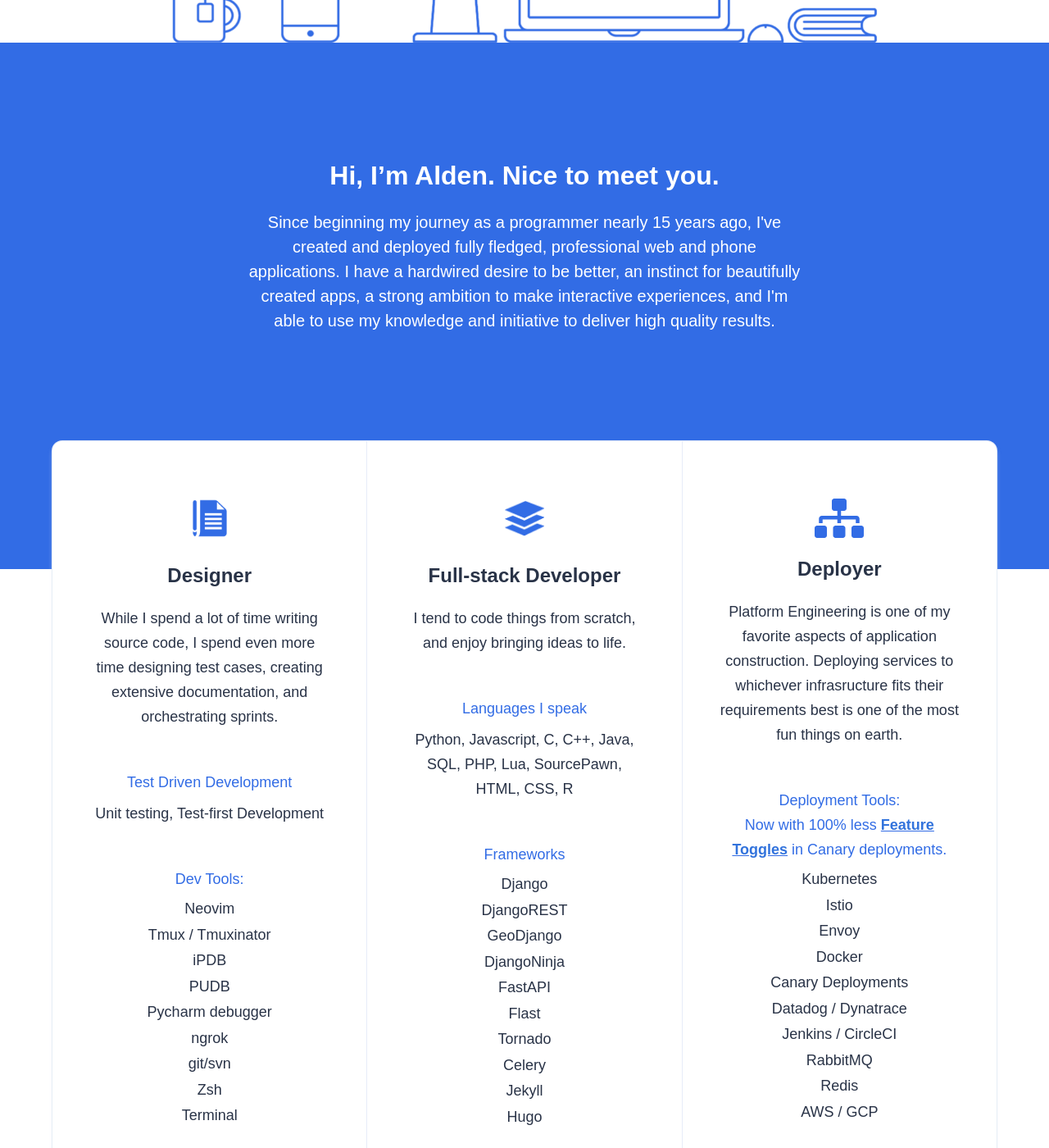
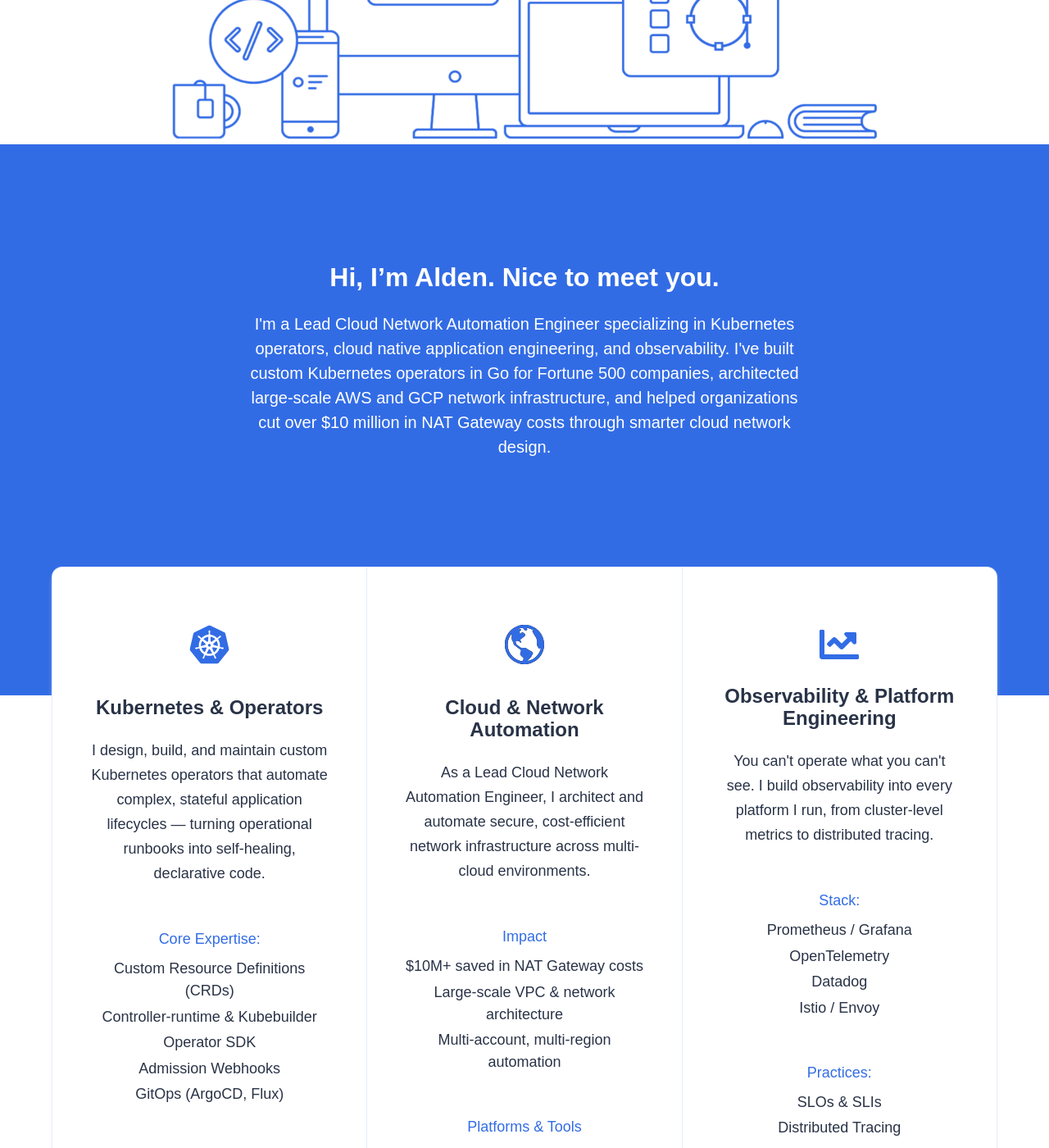
Before and after one commit to aldenjenkins/aldenjenkins.com, a Jekyll site: the page built from index.html, in a window 1280 px wide and 1400 px high, scrolled down 967 px. Shown: the whole window at 82% size. Built offline with Jekyll 4.4.1, drawn with Linux system fonts in a browser that asks for light colours; nearby versions of some CDN libraries; some web fonts are replaced; some of the changed text lies outside the part shown.

Commit message:
chore: remove UA

```diff
--- a/_includes/headportfolio.html
+++ b/_includes/headportfolio.html
@@ -1,4 +1,4 @@
-<Chromium!DOCTYPE html>
+<!DOCTYPE html>
 <html>
   <head>
     <title>Alden Jenkins | {{ page.title }}
@@ -9,8 +9,8 @@
     <meta property="og:title" content="{{ site.owner.name }}">
     <meta name="author" content="{{ site.owner.name }}">
     <meta property="og:locale" content="en_US">
-    <meta name="description" content="Designer, Developer &amp; Deployer">
-    <meta property="og:description" content="Designer, Developer &amp; Deployer">
+    <meta name="description" content="Cloud Native Engineer &amp; Kubernetes Specialist">
+    <meta property="og:description" content="Cloud Native Engineer &amp; Kubernetes Specialist">
     <link rel="canonical" href="https://aldenjenkins.com">
     <meta property="og:url" content="https://aldenjenkins.com">
     <meta property="og:site_name" content="Alden Jenkins">
@@ -19,13 +19,13 @@
     <meta name="twitter:site" content="">
     <meta name="twitter:creator" content="@{{ site.owner.twitter }}">
     <meta name="twitter:title" content="{{ site.owner.name }}">
-    <meta name="twitter:description" content="Designer, Developer &amp; Deployer. I design, build, and operate highly scalable web services, and I love what I do.">
+    <meta name="twitter:description" content="Cloud Native Engineer &amp; Kubernetes Specialist. I build, operate, and automate Kubernetes platforms and cloud infrastructure at scale.">
     <meta name="twitter:image" content="https://aldenjenkins.com/img/og_thumbnail.png">
     <meta name="twitter:image:alt" content="{{ site.owner.name }}">
     <link href="../favicon.ico" rel="shortcut icon" type="image/x-icon">
     <link rel="stylesheet" href="/assets/css/main.css">
     <script type="application/ld+json">
-        {"@context":"http://schema.org","@type":"WebSite","name":"{{ site.owner.name }}","headline":"{{ site.owner.name }}","author":{"@type":"Person","name":"{{ site.owner.name }}"},"description":"Designer, Developer &amp; Deployer","url":"https://aldenjenkins.com/"}
+        {"@context":"http://schema.org","@type":"WebSite","name":"{{ site.owner.name }}","headline":"{{ site.owner.name }}","author":{"@type":"Person","name":"{{ site.owner.name }}"},"description":"Cloud Native Engineer &amp; Kubernetes Specialist","url":"https://aldenjenkins.com/"}
     </script>
     <script defer="" src="https://use.fontawesome.com/releases/v5.0.6/js/all.js"></script>
   </head>
--- a/index.html
+++ b/index.html
@@ -1,6 +1,6 @@
 ---
 layout: portfolio
-title: Designer, Developer &amp; Deployer
+title: Cloud Native Engineer &amp; Kubernetes Specialist
 ---
 
 <nav class="navbar is-transparent">
@@ -9,7 +9,7 @@ title: Designer, Developer &amp; Deployer
             <a class="navbar-item" href="/"
                 ><img
                     src="/assets/img/aldenlogo.svg"
-                    alt="Alden Jenkins | Designer, Developer &amp; Deployer"
+                    alt="Alden Jenkins | Cloud Native Engineer &amp; Kubernetes Specialist"
                     height="48"
             /></a>
         </div>
@@ -36,10 +36,10 @@ title: Designer, Developer &amp; Deployer
                     <h1
                         class="title is-spaced is-size-1-desktop is-size-2-tablet is-size-3-mobile"
                     >
-                        Designer, Developer &amp; Deployer
+                        Cloud Native Engineer &amp; Kubernetes Specialist
                     </h1>
                     <h2 class="subtitle is-size-4-desktop">
-                        I design, build, and operate highly scalabe web services, and I love what I do.
+                        I build, operate, and automate Kubernetes platforms and cloud infrastructure at scale &mdash; and I love what I do.
                     </h2>
                     <aside class="logo">
                         <a href="/blog">
@@ -65,13 +65,14 @@ title: Designer, Developer &amp; Deployer
                     Hi, I’m Alden. Nice to meet you.
                 </h1>
                 <h2 class="subtitle is-size-5-desktop">
-                    Since beginning my journey as a programmer nearly 15 years
-                    ago, I've created and deployed fully fledged, professional
-                    web and phone applications. I have a hardwired desire to be
-                    better, an instinct for beautifully created apps, a strong
-                    ambition to make interactive experiences, and I'm able to
-                    use my knowledge and initiative to deliver high quality
-                    results.
+                    I'm a Lead Cloud Network Automation Engineer specializing
+                    in Kubernetes operators, cloud native application
+                    engineering, and observability. I've built custom
+                    Kubernetes operators in Go for Fortune 500 companies,
+                    architected large-scale AWS and GCP network
+                    infrastructure, and helped organizations cut over $10
+                    million in NAT Gateway costs through smarter cloud
+                    network design.
                 </h2>
             </div>
         </div>
@@ -86,143 +87,103 @@ title: Designer, Developer &amp; Deployer
                         <figure class="image">
                             <img
                                 class="is-skill-icon"
-                                src="/assets/img/pen_ruler.png"
+                                src="/assets/img/k8s.svg"
                             />
                         </figure>
-                        <h1 class="title is-size-4 is-spaced">Designer</h1>
+                        <h1 class="title is-size-4 is-spaced">Kubernetes &amp; Operators</h1>
                         <p>
-                            While I spend a lot of time writing source code, I
-                            spend even more time designing test cases, creating
-                            extensive documentation, and orchestrating sprints.
+                            I design, build, and maintain custom Kubernetes
+                            operators that automate complex, stateful
+                            application lifecycles &mdash; turning operational
+                            runbooks into self-healing, declarative code.
                         <p
                             class="list-title has-text-primary has-text-weight-normal"
                         >
-                            Test Driven Development
-                        </p>
-                        <p>Unit testing, Test-first Development</p>
-                        <p
-                            class="list-title has-text-primary has-text-weight-normal"
-                        >
-                            Dev Tools:
+                            Core Expertise:
                         </p>
                         <ul>
-                            <li>Neovim</li>
-                            <li>Tmux / Tmuxinator</li>
-                            <li>iPDB</li>
-                            <li>PUDB</li>
-                            <li>Pycharm debugger</li>
-                            <li>ngrok</li>
-                            <li>git/svn</li>
-                            <li>Zsh</li>
-                            <li>Terminal</li>
+                            <li>Custom Resource Definitions (CRDs)</li>
+                            <li>Controller-runtime &amp; Kubebuilder</li>
+                            <li>Operator SDK</li>
+                            <li>Admission Webhooks</li>
+                            <li>GitOps (ArgoCD, Flux)</li>
                         </ul>
                         <p
                             class="list-title has-text-primary has-text-weight-normal"
                         >
-                            Design Tools:
+                            Primary Language:
                         </p>
-                        <ul>
-                            <li>Photoshop</li>
-                            <li>After Effects</li>
-                            <li>Premier</li>
-                            <li>Gimp</li>
-                            <li>Sketch</li>
-                        </ul>
+                        <p>Go</p>
                     </div>
                     <div class="column">
                         <figure class="image">
                             <img
                                 class="is-skill-icon"
-                                src="/assets/img/full_stack.png"
+                                src="/assets/img/earth.svg"
                             />
                         </figure>
                         <h1 class="title is-size-4 is-spaced">
-                            Full-stack Developer
+                            Cloud &amp; Network Automation
                         </h1>
                         <p>
-                            I tend to code things from scratch, and enjoy
-                            bringing ideas to life.
+                            As a Lead Cloud Network Automation Engineer, I
+                            architect and automate secure, cost-efficient
+                            network infrastructure across multi-cloud
+                            environments.
                         </p>
                         <p
                             class="list-title has-text-primary has-text-weight-normal"
                         >
-                            Languages I speak
+                            Impact
                         </p>
+                        <ul>
+                            <li>$10M+ saved in NAT Gateway costs</li>
+                            <li>Large-scale VPC &amp; network architecture</li>
+                            <li>Multi-account, multi-region automation</li>
+                        </ul>
+                        <p
+                            class="list-title has-text-primary has-text-weight-normal"
+                        >
+                            Platforms &amp; Tools
+                        </p>
+                        <ul>
+                            <li>AWS</li>
+                            <li>GCP</li>
+                            <li>Terraform</li>
+                            <li>Transit Gateway / Cloud NAT</li>
+                        </ul>
+                    </div>
+                    <div class="column">
+                        <i class="fa" style="font-size:48px;color:#326CE5"
+                            >&#xf201;</i
+                        >
+                        <h1 class="title is-size-4 is-spaced">Observability &amp; Platform Engineering</h1>
                         <p>
-                            Python, Javascript, C, C++, Java, SQL, PHP, Lua,
-                            SourcePawn, HTML, CSS, R
+                            You can't operate what you can't see. I build
+                            observability into every platform I run, from
+                            cluster-level metrics to distributed tracing.
                         </p>
                         <p
                             class="list-title has-text-primary has-text-weight-normal"
                         >
-                            Frameworks
+                            Stack:
                         </p>
                         <ul>
-                            <li>Django</li>
-                            <li>DjangoREST</li>
-                            <li>GeoDjango</li>
-                            <li>DjangoNinja</li>
-                            <li>FastAPI</li>
-                            <li>Flast</li>
-                            <li>Tornado</li>
-                            <li>Celery</li>
-                            <li>Jekyll</li>
-                            <li>Hugo</li>
+                            <li>Prometheus / Grafana</li>
+                            <li>OpenTelemetry</li>
+                            <li>Datadog</li>
+                            <li>Istio / Envoy</li>
                         </ul>
                         <p
                             class="list-title has-text-primary has-text-weight-normal"
                         >
-                            This web application is deployed entirely for free
-                            and
-                            <u
-                                ><b
-                                    ><a
-                                        href="/blog/what-is-a-serverless-backend/"
-                                        target="_blank"
-                                        >Serverless</a
-                                    ></b
-                                ></u
-                            >
-                            to Github Pages using Jekyll as a static site
-                            generator.
-                        </p>
-                    </div>
-                    <div class="column">
-                        <i class="fa" style="font-size:48px;color:#326CE5"
-                            >&#xf0e8;</i
-                        >
-                        <h1 class="title is-size-4 is-spaced">Deployer</h1>
-                        <p>
-                            Platform Engineering is one of my favorite aspects of application
-                            construction. Deploying services to whichever
-                            infrasructure fits their requirements best is one of
-                            the most fun things on earth.
-                        </p>
-                        <p
-                            class="list-title has-text-primary has-text-weight-normal"
-                        >
-                            Deployment Tools:<br />Now with 100% less
-                            <u
-                                ><b
-                                    ><a
-                                        href="https://en.wikipedia.org/wiki/Feature_toggle"
-                                        >Feature Toggles</a
-                                    ></b
-                                ></u
-                            >
-                            in Canary deployments.
+                            Practices:
                         </p>
                         <ul>
-                            <li>Kubernetes</li>
-                            <li>Istio</li>
-                            <li>Envoy</li>
-                            <li>Docker</li>
+                            <li>SLOs &amp; SLIs</li>
+                            <li>Distributed Tracing</li>
                             <li>Canary Deployments</li>
-                            <li>Datadog / Dynatrace</li>
-                            <li>Jenkins / CircleCI</li>
-                            <li>RabbitMQ</li>
-                            <li>Redis</li>
-                            <li>AWS / GCP</li>
+                            <li>GitOps</li>
                         </ul>
                     </div>
                 </div>
@@ -345,9 +306,9 @@ title: Designer, Developer &amp; Deployer
 >
     <div class="container">
         <h1 class="title is-spaced is-size-3-desktop is-size-4-mobile is-long">
-            My Interests, Hobbies, &amp; Lifestyle
+            My Homelab
         </h1>
-        <h2 class="subtitle is-size-5-desktop">Get to know me a little bit.</h2>
+        <h2 class="subtitle is-size-5-desktop">Where I test cloud native ideas before they hit production.</h2>
     </div>
 </section>
 <section class="section skills has-text-centered is-long-ish">
@@ -359,91 +320,40 @@ title: Designer, Developer &amp; Deployer
                         <figure class="image">
                             <img
                                 class="is-skill-icon"
-                                src="/assets/img/ai.svg"
+                                src="/assets/img/docker.svg"
                             />
                         </figure>
                         <h1 class="title is-size-4 is-spaced">
-                            Artificial Intelligence
+                            The Cluster
                         </h1>
+                        <p>
+                            My homelab runs Talos Linux &mdash; a minimal,
+                            immutable, API-managed Linux distribution
+                            purpose-built for Kubernetes &mdash; across a
+                            cluster of Intel NUCs.
+                        </p>
                         <p
                             class="list-title has-text-primary has-text-weight-normal"
                         >
-                            Proficient Practices:
+                            Setup:
                         </p>
                         <ul>
-                            <li>Genetic / Natural Selection</li>
-                            <li>Support Vector Machine</li>
-                            <li>Conventional Neural Network</li>
-                            <li>Convolutional Neural Network</li>
-                        </ul>
-                        <p
-                            class="list-title has-text-primary has-text-weight-normal"
-                        >
-                            Useful Tools:
-                        </p>
-                        <ul>
-                            <li>Processing IDE for most visualizations</li>
-                            <li>
-                                R Studio for Support Vector Machine
-                                implementation
-                            </li>
-                            <li>Tensorflow for image analysis</li>
-                            <li>Pandas for use with tensor flow</li>
+                            <li>Talos Linux</li>
+                            <li>Bare-metal Intel NUC nodes</li>
+                            <li>Immutable, API-driven OS (no SSH)</li>
+                            <li>Declarative cluster bootstrap</li>
                         </ul>
                     </div>
                     <div class="column">
                         <figure class="image">
                             <img
                                 class="is-skill-icon"
-                                src="/assets/img/flyingmanicon.png"
+                                src="/assets/img/flow.png"
                             />
                         </figure>
-                        <h1 class="title is-size-4 is-spaced">Who I Am</h1>
+                        <h1 class="title is-size-4 is-spaced">GitOps &amp; Automation</h1>
                         <p>
-                          I am a kindhearted, creative, dedicated, happy leader who evokes a sense of joy and positivity wherever I go.
-                        </p>
-                        <p>
-                          The mission and values of an organization mean everything to me.
-                        </p>
-                        <p
-                            class="list-title has-text-primary has-text-weight-normal"
-                        >
-                            Top 5 Gallup Strengths:
-                        </p>
-                        <ul>
-                            <li>Achiever</li>
-                            <li>Strategic</li>
-                            <li>Learner</li>
-                            <li>Individuation</li>
-                            <li>Restorative</li>
-                        </ul>
-                        <p
-                            class="list-title has-text-primary has-text-weight-normal"
-                        >
-                            Top 5 VIA Strengths:
-                        </p>
-                        <ul>
-                            <li>Honesty</li>
-                            <li>Love</li>
-                            <li>Humor</li>
-                            <li>Spirituality</li>
-                            <li>Creativity</li>
-                        </ul>
-                    </div>
-                    <div class="column">
-                        <figure class="image">
-                            <img
-                                class="is-skill-icon"
-                                src="/assets/img/meditation.png"
-                            />
-                        </figure>
-                        <h1 class="title is-size-4 is-spaced">
-                            Holistic Health
-                        </h1>
-                        <p>
-                            Developing a personal relationship with your body
-                            allows you to understand exactly how it works, and
-                            what it is and isn't compatible with.
+                          Every workload and config change flows through Git &mdash; the homelab is where I prototype the same automation patterns I bring to production.
                         </p>
                         <p
                             class="list-title has-text-primary has-text-weight-normal"
@@ -451,29 +361,32 @@ title: Designer, Developer &amp; Deployer
                             Practices:
                         </p>
                         <ul>
-                            <li>Eating Real Food</li>
-                            <li>Meditation</li>
-                            <li>Exercise</li>
-                            <li>Tai Chi</li>
-                            <li>QiGong</li>
-                            <li>Cold Showers</li>
-                            <li>Holotropic Breathing</li>
-                            <li>
-                                Treating your body like you would an expensive
-                                car
-                            </li>
+                            <li>ArgoCD / Flux</li>
+                            <li>Infrastructure as Code</li>
+                            <li>Custom operators, tested at home first</li>
                         </ul>
+                    </div>
+                    <div class="column">
+                        <i class="fa" style="font-size:48px;color:#326CE5"
+                            >&#xf201;</i
+                        >
+                        <h1 class="title is-size-4 is-spaced">
+                            Observability at Home
+                        </h1>
+                        <p>
+                            The same Prometheus, Grafana, and Loki stack I
+                            recommend professionally runs 24/7 in my homelab,
+                            so nothing goes into a client's cluster untested.
+                        </p>
                         <p
                             class="list-title has-text-primary has-text-weight-normal"
                         >
-                            Resources:
+                            Stack:
                         </p>
                         <ul>
-                            <li>Paul Chek</li>
-                            <li>Josh Trent</li>
-                            <li>Rudolf Steiner</li>
-                            <li>Ken Wilbur</li>
-                            <li>Charles Eisenstein</li>
+                            <li>Prometheus &amp; Grafana</li>
+                            <li>Loki for logging</li>
+                            <li>Always-on staging ground for new tooling</li>
                         </ul>
                     </div>
                 </div>
@@ -666,7 +579,7 @@ title: Designer, Developer &amp; Deployer
         <div>
             <img
                 src="/assets/img/aldenlogo-white.svg"
-                alt="Alden Jenkins | Designer, Developer &amp; Deployer"
+                alt="Alden Jenkins | Cloud Native Engineer &amp; Kubernetes Specialist"
                 height="48"
                 width="48"
             />
@@ -674,7 +587,7 @@ title: Designer, Developer &amp; Deployer
         <div class="columns is-centered">
             <div class="column is-one-third">
                 <h1 class="title is-size-4-touch">
-                    Learning to Love & Loving to Learn.
+                    Kubernetes, Go, and Cloud Infrastructure at Scale.
                 </h1>
             </div>
         </div>
```
